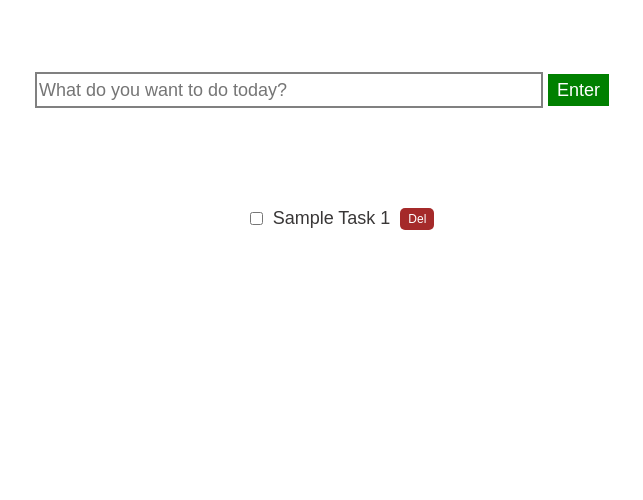
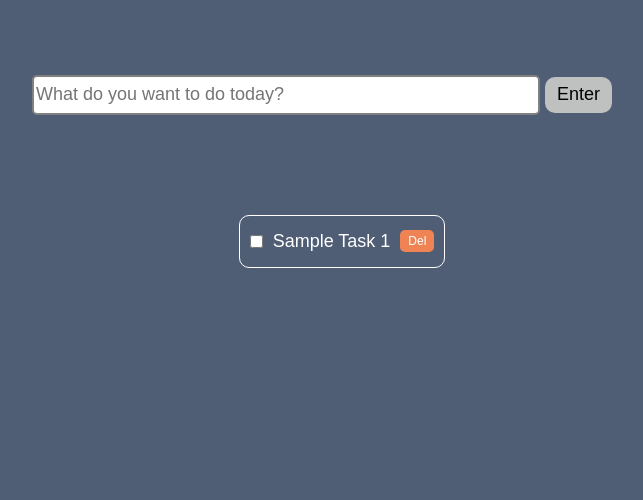
Before and after one commit to ajcanalija/to-do-list, a plain HTML site: page index.html in a window 1280 px wide. Shown: the part 300-800 px from the top of the page, without its empty margins (318-961 px from the left). Drawn offline with Linux system fonts and the light colour scheme.

Commit message:
updated css
updated appearance of to do list. Still unable to figure out how to automate checkbox

```diff
--- a/script.js
+++ b/script.js
@@ -48,6 +48,12 @@ function done(task){
 	}
 }
 
+/*function cb (complete){
+	if(complete.checked){
+		task.target.classList.toggle("done");
+	}
+}*/
+
 //Deletes a task when "del" button is clicked
 function deleteTask(element){
 	if(element.target.className==="del-btn"){
--- a/style.css
+++ b/style.css
@@ -2,7 +2,7 @@
   font-family: sans-serif;
   font-size: 18px;
   margin: 0;
-  color: rgb(57, 55, 55);
+  color: #fff;
 }
 .container{
   display: flex;
@@ -10,7 +10,12 @@
   align-items: center;
   justify-content: center;
   height: 100vh;
-  /*background:rgba(7.1, 63.9, 82.7, .6);*/
+  background: #4F5D75;
+}
+
+h1{
+  font-size: 54px;
+
 }
 
 .input-container{
@@ -19,16 +24,19 @@
 
 #userinput{
   width: 500px;
-  height: 30px;
+  height: 34px;
   border: solid gray 2px;
+  border-radius: 5px;
   color: rgb(57, 55, 55);
 }
 
 #enter{
-  height: 32px;
-  background-color: green;
-  border: solid green;
-  color: #fff;
+  height: 36px;
+  background-color: #BFC0C0;
+  border: solid 2px #BFC0C0;
+  border-radius: 10px;
+  color: #000;
+  padding: 5px 10px;
 }
 
 ul{
@@ -42,6 +50,10 @@ ul{
   flex-wrap: wrap;
   align-items: center;
   justify-content: flex-start;
+  border: solid 1px white;
+  border-radius: 10px;
+  padding: 5px 10px;
+  margin: 10px;
 }
 
 li{
@@ -50,7 +62,7 @@ li{
 }
 
 .del-btn {
-  background-color: brown;
+  background-color: #EF8354;
   border: none;
   border-radius: 5px;
   color: white;
```
